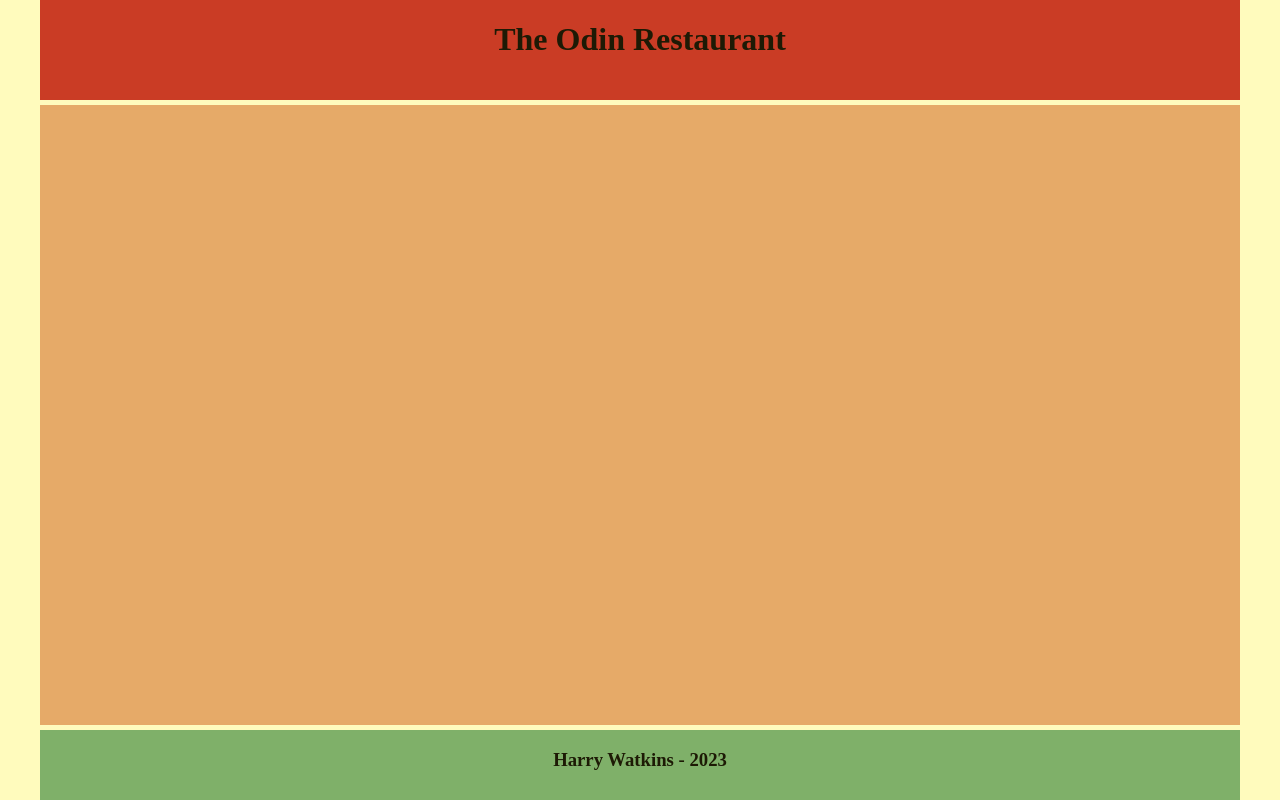
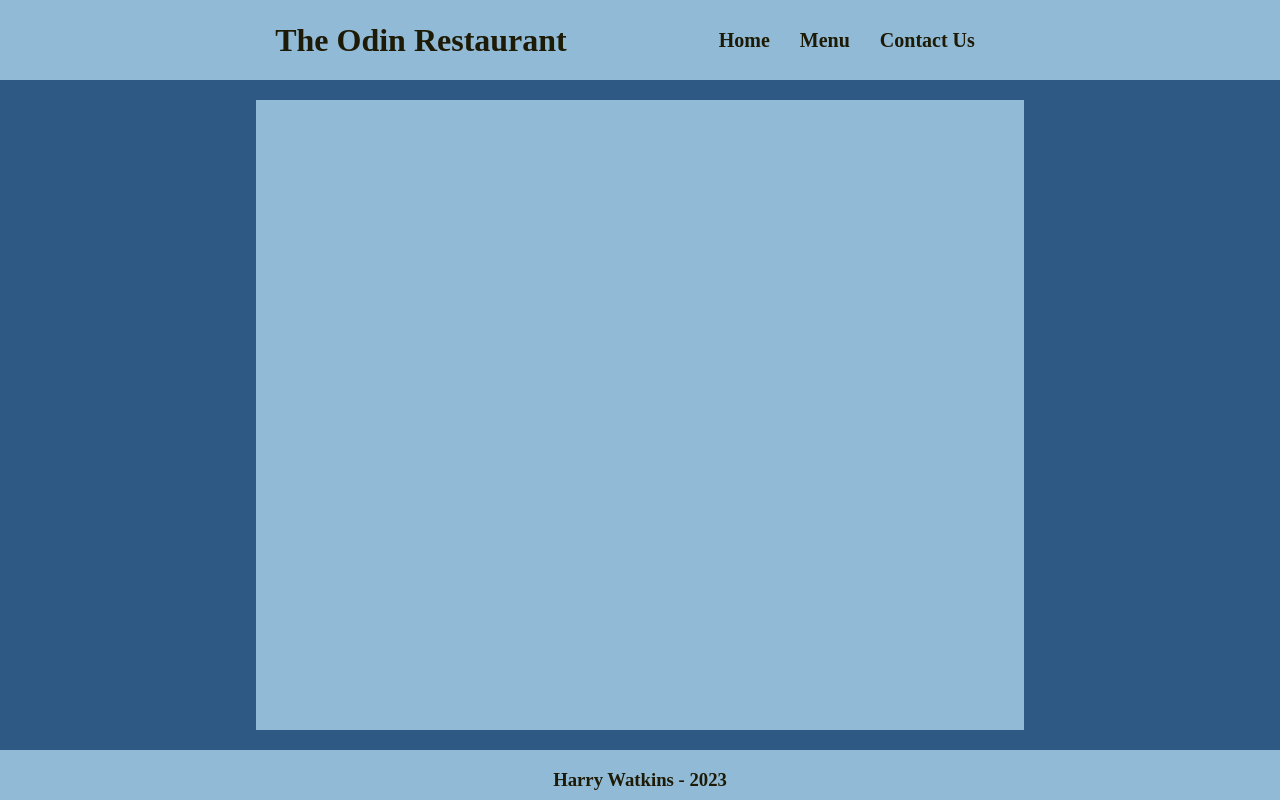
Before and after one commit to harryjwatkins/odin-restaurant-page, a website built with webpack: page dist/index.html in a window 1280 px wide. Built offline with nearby package versions, Linux system fonts and the light colour scheme.

Commit message:
Change colour scheme, add page tabs

```diff
--- a/dist/index.html
+++ b/dist/index.html
@@ -14,6 +14,12 @@
 
         <div id="header">
             <h1>The Odin Restaurant</h1>
+
+            <ul>
+                <li>Home</li>
+                <li>Menu</li>
+                <li>Contact Us</li>
+            </ul>
         </div>
 
         <div id="main-content">
--- a/dist/style.css
+++ b/dist/style.css
@@ -1,8 +1,8 @@
 html, body {
-    padding: 0 20px;
+    padding: 0;
     margin: 0;
     height: 100%;
-    background-color: #FFFBBD;
+    background-color: #2E5984;
     color: #1D1A05;
 }
 
@@ -13,27 +13,41 @@ html, body {
 #content {
     flex-direction: column;
     justify-content: space-between;
+    align-items: center;
     height: 100%;
 }
 
 #header {
     width: 100%;
-    height: 100px;
-    background-color: #CA3C25;
+    height: 80px;
+    background-color: #91BAD6;
     justify-content: center;
-    margin-bottom: 5px;
+    align-items: center;
+    margin-bottom: 20px;
+}
+
+#header ul {
+    display: flex;
+    list-style: none;
+    margin-left: 7em;
+}
+
+#header ul li {
+    margin-right: 1.5em;
+    font-size: 20px;
+    font-weight: 600;
 }
 
 #main-content {
-    width: 100%;
+    width: 60%;
     flex: 1;
-    background-color: #E6AA68;
+    background-color: #91BAD6;
 }
 
 #footer {
     width: 100%;
-    height: 70px;
-    background-color: #7FB069;
+    height: 50px;
+    background-color: #91BAD6;
     justify-content: center;
-    margin-top: 5px;
+    margin-top: 20px;
 }
```
